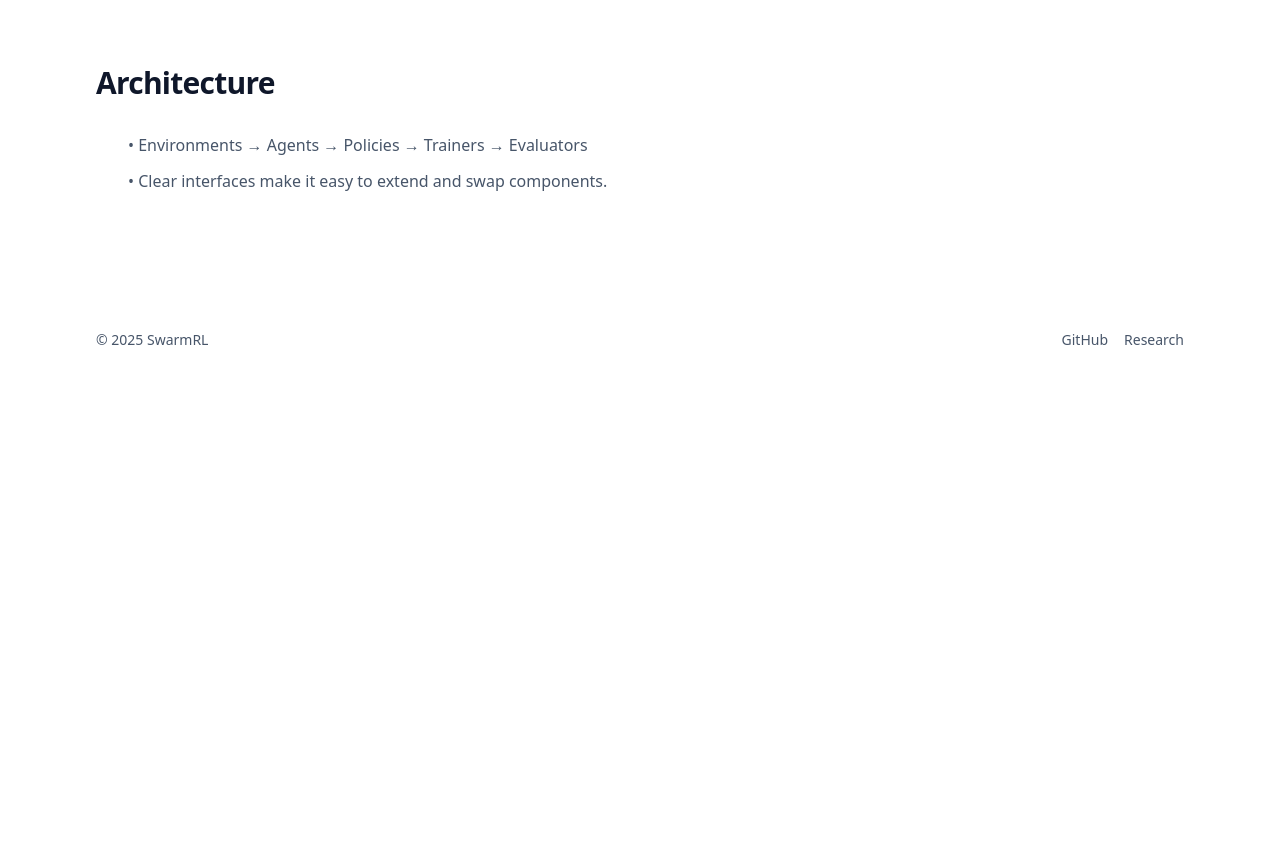
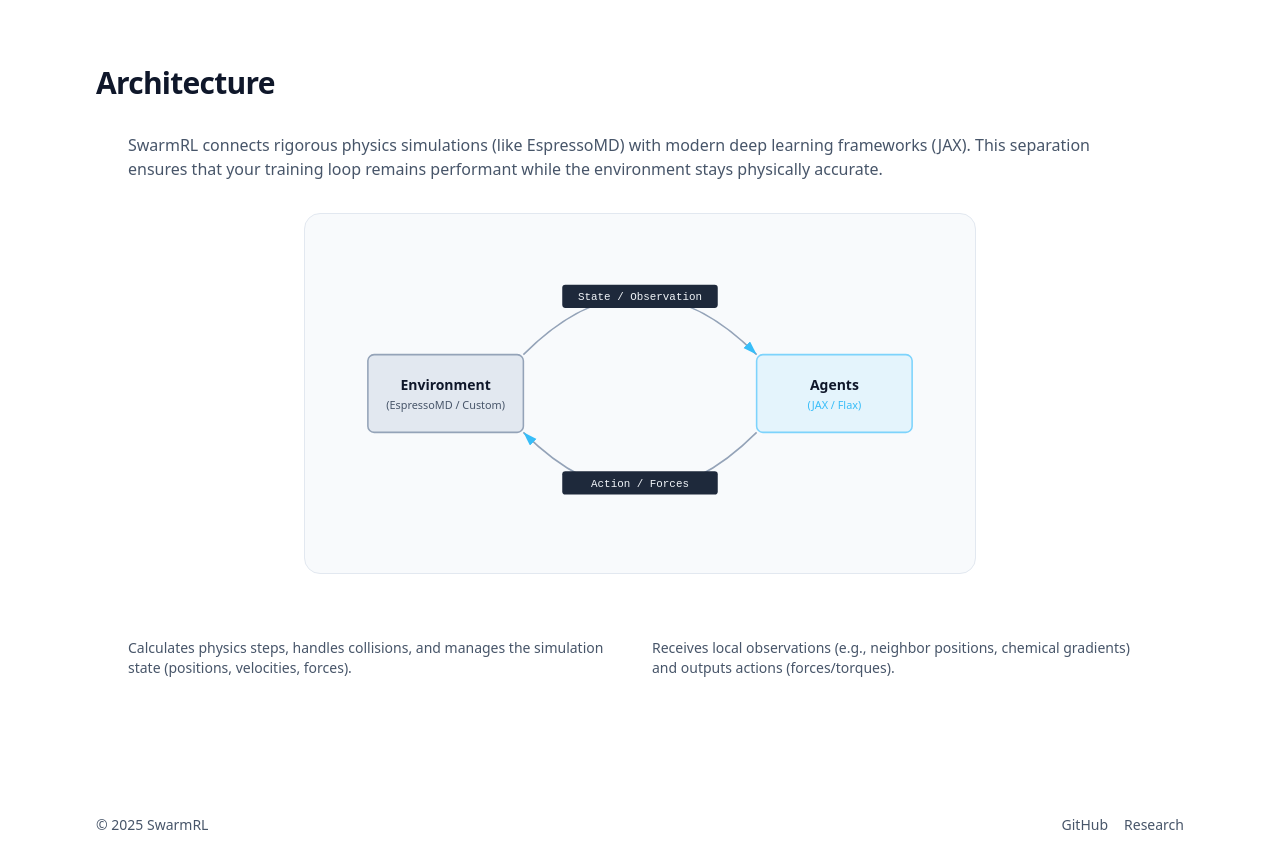
Before and after one commit to SwarmRL/swarmrl.github.io, a React (Vite) app: page /overview in a window 1280 px wide. Shown: the part 720-1588 px from the top of the page. Before the commit the page ends 1110 px from the top, so only its background shows below. Built offline with nearby package versions, Linux system fonts and the light colour scheme.

Commit message:
feat: add swarm background animation and architecture diagram

```diff
--- /dev/null
+++ b/src/components/ArchitectureDiagram.tsx
@@ -0,0 +1,126 @@
+import { useEffect, useState } from 'react';
+
+export default function ArchitectureDiagram() {
+  const [isDark, setIsDark] = useState(false);
+
+  useEffect(() => {
+    // Check initial theme
+    const checkTheme = () => {
+      setIsDark(document.documentElement.classList.contains('dark'));
+    };
+
+    checkTheme();
+
+    // Watch for theme changes
+    const observer = new MutationObserver(checkTheme);
+    observer.observe(document.documentElement, {
+      attributes: true,
+      attributeFilter: ['class']
+    });
+
+    return () => observer.disconnect();
+  }, []);
+
+  return (
+    <div className="w-full max-w-2xl mx-auto p-6 bg-slate-50 dark:bg-white/5 rounded-2xl border border-slate-200 dark:border-white/10 my-8">
+      <svg viewBox="0 0 800 400" className="w-full h-auto font-sans">
+        {/* Definitions for markers */}
+        <defs>
+          <marker id="arrow" markerWidth="10" markerHeight="10" refX="9" refY="3" orient="auto">
+            <path d="M0,0 L0,6 L9,3 z" fill="#38bdf8" />
+          </marker>
+        </defs>
+
+        {/* Environment block */}
+        <g transform="translate(50, 150)">
+          <rect
+            x="0" y="0" width="200" height="100" rx="8"
+            fill={isDark ? "rgba(255,255,255,0.05)" : "#e2e8f0"}
+            stroke={isDark ? "rgba(255,255,255,0.2)" : "#94a3b8"}
+            strokeWidth="2"
+          />
+          <text
+            x="100" y="45" textAnchor="middle"
+            fill={isDark ? "#f1f5f9" : "#0f172a"}
+            fontSize="18" fontWeight="bold"
+          >
+            Environment
+          </text>
+          <text
+            x="100" y="70" textAnchor="middle"
+            fill={isDark ? "#cbd5e1" : "#475569"}
+            fontSize="14"
+          >
+            (EspressoMD / Custom)
+          </text>
+        </g>
+
+        {/* Agents block */}
+        <g transform="translate(550, 150)">
+          <rect
+            x="0" y="0" width="200" height="100" rx="8"
+            fill="rgba(56,189,248,0.1)"
+            stroke={isDark ? "rgba(56,189,248,0.4)" : "#7dd3fc"}
+            strokeWidth="2"
+          />
+          <text
+            x="100" y="45" textAnchor="middle"
+            fill={isDark ? "#f1f5f9" : "#0f172a"}
+            fontSize="18" fontWeight="bold"
+          >
+            Agents
+          </text>
+          <text
+            x="100" y="70" textAnchor="middle"
+            fill="#38bdf8"
+            fontSize="14"
+          >
+            (JAX / Flax)
+          </text>
+        </g>
+
+        {/* State arrow (top) */}
+        <path
+          d="M 250 150 C 350 50, 450 50, 550 150"
+          fill="none"
+          stroke={isDark ? "rgba(255,255,255,0.4)" : "#94a3b8"}
+          strokeWidth="2"
+          markerEnd="url(#arrow)"
+        />
+        <rect
+          x="300" y="60" width="200" height="30" rx="4"
+          fill={isDark ? "rgba(0,0,0,0.8)" : "#1e293b"}
+        />
+        <text
+          x="400" y="80" textAnchor="middle"
+          fill="#f1f5f9"
+          fontSize="14"
+          fontFamily="monospace"
+        >
+          State / Observation
+        </text>
+
+        {/* Action arrow (bottom) */}
+        <path
+          d="M 550 250 C 450 350, 350 350, 250 250"
+          fill="none"
+          stroke={isDark ? "rgba(255,255,255,0.4)" : "#94a3b8"}
+          strokeWidth="2"
+          markerEnd="url(#arrow)"
+        />
+        <rect
+          x="300" y="300" width="200" height="30" rx="4"
+          fill={isDark ? "rgba(0,0,0,0.8)" : "#1e293b"}
+        />
+        <text
+          x="400" y="320" textAnchor="middle"
+          fill="#f1f5f9"
+          fontSize="14"
+          fontFamily="monospace"
+        >
+          Action / Forces
+        </text>
+      </svg>
+    </div>
+  );
+}
--- a/src/components/Layout.tsx
+++ b/src/components/Layout.tsx
@@ -16,7 +16,7 @@ const links = [
 
 export default function Layout() {
   return (
-    <div className="min-h-dvh flex flex-col bg-background text-text">
+    <div className="min-h-dvh flex flex-col text-text">
       <header
         className="border-b border-white/10 bg-background/80 backdrop-blur
                    supports-[backdrop-filter]:bg-background/60"
--- /dev/null
+++ b/src/components/SwarmBackground.tsx
@@ -0,0 +1,105 @@
+import { useEffect, useRef } from "react";
+
+interface Boid {
+  x: number;
+  y: number;
+  vx: number;
+  vy: number;
+}
+
+export default function SwarmBackground() {
+  const canvasRef = useRef<HTMLCanvasElement>(null);
+
+  useEffect(() => {
+    const canvas = canvasRef.current;
+    if (!canvas) return;
+    const ctx = canvas.getContext("2d");
+    if (!ctx) return;
+
+    let width = (canvas.width = window.innerWidth);
+    let height = (canvas.height = window.innerHeight);
+
+    // Initialize boids
+    const boids: Boid[] = Array.from({ length: 80 }, () => ({
+      x: Math.random() * width,
+      y: Math.random() * height,
+      vx: (Math.random() - 0.5) * 1.5,
+      vy: (Math.random() - 0.5) * 1.5,
+    }));
+
+    function update() {
+      if (!ctx || !canvas) return;
+      ctx.clearRect(0, 0, width, height);
+
+      // Draw connections first (background layer)
+      ctx.strokeStyle = "rgba(56, 189, 248, 0.15)";
+      ctx.lineWidth = 1;
+
+      for (let i = 0; i < boids.length; i++) {
+        const bi = boids[i];
+        // Move
+        bi.x += bi.vx;
+        bi.y += bi.vy;
+
+        // Wrap
+        if (bi.x < 0) bi.x = width;
+        if (bi.x > width) bi.x = 0;
+        if (bi.y < 0) bi.y = height;
+        if (bi.y > height) bi.y = 0;
+
+        // Connect
+        for (let j = i + 1; j < boids.length; j++) {
+            const bj = boids[j];
+            const dx = bi.x - bj.x;
+            const dy = bi.y - bj.y;
+            const distSq = dx * dx + dy * dy;
+
+            // Connect if close (distance < 120 approx)
+            if (distSq < 15000) {
+                // Opacity based on distance
+                const alpha = 1 - Math.sqrt(distSq) / 125;
+                if (alpha > 0) {
+                    ctx.beginPath();
+                    ctx.strokeStyle = `rgba(56, 189, 248, ${alpha * 0.4})`;
+                    ctx.moveTo(bi.x, bi.y);
+                    ctx.lineTo(bj.x, bj.y);
+                    ctx.stroke();
+                }
+            }
+        }
+      }
+
+      // Draw boids dots
+      ctx.fillStyle = "rgba(255, 255, 255, 0.6)";
+      for (const b of boids) {
+        ctx.beginPath();
+        ctx.arc(b.x, b.y, 1.5, 0, Math.PI * 2);
+        ctx.fill();
+      }
+
+      requestAnimationFrame(update);
+    }
+
+    const animationId = requestAnimationFrame(update);
+
+    const handleResize = () => {
+      width = canvas.width = window.innerWidth;
+      height = canvas.height = window.innerHeight;
+    };
+
+    window.addEventListener("resize", handleResize);
+
+    return () => {
+      cancelAnimationFrame(animationId);
+      window.removeEventListener("resize", handleResize);
+    };
+  }, []);
+
+  return (
+    <canvas
+      ref={canvasRef}
+      className="absolute inset-0 -z-10"
+      style={{ pointerEvents: 'none' }}
+    />
+  );
+}
--- a/src/pages/Home.tsx
+++ b/src/pages/Home.tsx
@@ -1,14 +1,19 @@
+import SwarmBackground from "../components/SwarmBackground";
+
 export default function Home() {
   return (
-    <main className="relative overflow-hidden">
-      {/* Soft radial glow */}
+    <main className="relative overflow-hidden min-h-screen">
+      {/* Interactive Swarm Background */}
+      <SwarmBackground />
+
+      {/* Soft radial glow overlay for readability */}
       <div
         className="pointer-events-none absolute inset-0
                    bg-[radial-gradient(60%_60%_at_50%_0%,rgba(56,189,248,.12),transparent_70%)]"
         aria-hidden="true"
       />
 
-      <section className="mx-auto max-w-6xl px-6 py-16 md:px-8 md:py-24 lg:py-28">
+      <section className="mx-auto max-w-6xl px-6 py-16 md:px-8 md:py-24 lg:py-28 relative z-10">
         <header>
           <h1 className="text-balance font-semibold tracking-tight
                          text-4xl md:text-6xl [text-wrap:balance]">
@@ -16,7 +21,7 @@ export default function Home() {
             <br className="hidden md:block" />
             smart active systems
           </h1>
-          <p className="mt-4 max-w-2xl text-muted">
+          <p className="mt-4 max-w-2xl text-muted text-lg">
             Build, train, and evaluate swarms across simulation and experiment with a unified, Pythonic API.
           </p>
         </header>
@@ -36,7 +41,7 @@ export default function Home() {
             href="https://github.com/SwarmRL/SwarmRL"
             target="_blank"
             rel="noopener noreferrer"
-            className="rounded-xl px-5 py-3 border border-white/10
+            className="rounded-xl px-5 py-3 border border-white/10 bg-black/20 backdrop-blur-sm
                        hover:bg-white/5 focus:outline-none
                        focus-visible:ring-2 focus-visible:ring-white/40
                        transition"
@@ -46,24 +51,18 @@ export default function Home() {
           </a>
         </div>
 
-        {/* Media slot (optional): cartoon robots video or Lottie */}
-        <div className="mt-12">
-          <div className="relative aspect-[16/9] w-full overflow-hidden rounded-2xl border border-white/10">
-            {/* Replace with your generated video. Keep it light! */}
-            <video
-              className="h-full w-full object-cover"
-              autoPlay
-              muted
-              loop
-              playsInline
-              poster="/media/robots-poster.jpg"
-            >
-              <source src="/media/robots-hero.mp4" type="video/mp4" />
-              {/* Fallback text */}
-              Your browser does not support the video tag.
-            </video>
-
-            {/* Reduced motion: hide/pause video via CSS (see note below) */}
+        {/* Media slot placeholder */}
+        <div className="mt-16">
+          <div className="relative w-full max-w-4xl mx-auto rounded-2xl border border-white/10 bg-white/5 p-8 text-center backdrop-blur-md">
+             <div className="py-12">
+                <p className="text-xl font-semibold text-white/80">Visualizing Swarm Intelligence</p>
+                <p className="mt-2 text-muted">Comprehensive simulation gallery and benchmarks coming soon.</p>
+                <div className="mt-6 flex justify-center gap-2">
+                    <span className="h-2 w-2 rounded-full bg-accent animate-pulse"></span>
+                    <span className="h-2 w-2 rounded-full bg-accent animate-pulse delay-75"></span>
+                    <span className="h-2 w-2 rounded-full bg-accent animate-pulse delay-150"></span>
+                </div>
+             </div>
           </div>
         </div>
       </section>
--- a/src/pages/Overview.tsx
+++ b/src/pages/Overview.tsx
@@ -1,5 +1,6 @@
 // src/pages/Overview.tsx
 import { Section, Card, Container, Muted } from "../components/ui";
+import ArchitectureDiagram from "../components/ArchitectureDiagram";
 
 export default function Overview() {
   return (
@@ -22,10 +23,29 @@ export default function Overview() {
         </div>
       </Section>
       <Section title="Architecture">
-        <Container className="max-w-3xl">
-          <div className="space-y-3 text-muted">
-            <p>• Environments → Agents → Policies → Trainers → Evaluators</p>
-            <p>• Clear interfaces make it easy to extend and swap components.</p>
+        <Container className="max-w-4xl">
+          <div className="space-y-3 text-muted mb-8">
+            <p>
+              SwarmRL connects rigorous physics simulations (like EspressoMD) with modern deep learning frameworks (JAX).
+              This separation ensures that your training loop remains performant while the environment stays physically accurate.
+            </p>
+          </div>
+
+          <ArchitectureDiagram />
+
+          <div className="grid md:grid-cols-2 gap-6 mt-8">
+             <div className="space-y-2">
+                <h4 className="font-semibold text-white">Environment</h4>
+                <p className="text-sm text-muted">
+                    Calculates physics steps, handles collisions, and manages the simulation state (positions, velocities, forces).
+                </p>
+             </div>
+             <div className="space-y-2">
+                <h4 className="font-semibold text-white">Agent / Policy</h4>
+                <p className="text-sm text-muted">
+                    Receives local observations (e.g., neighbor positions, chemical gradients) and outputs actions (forces/torques).
+                </p>
+             </div>
           </div>
         </Container>
       </Section>
```
